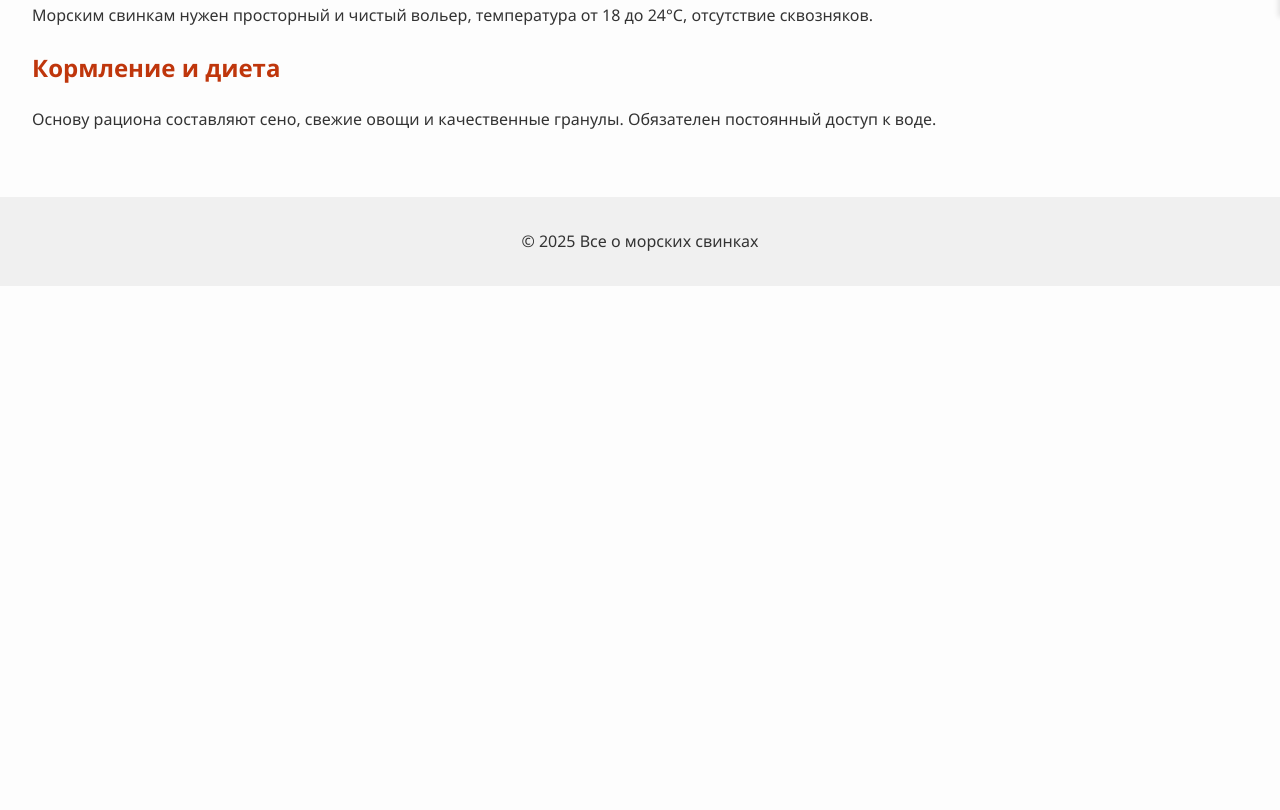
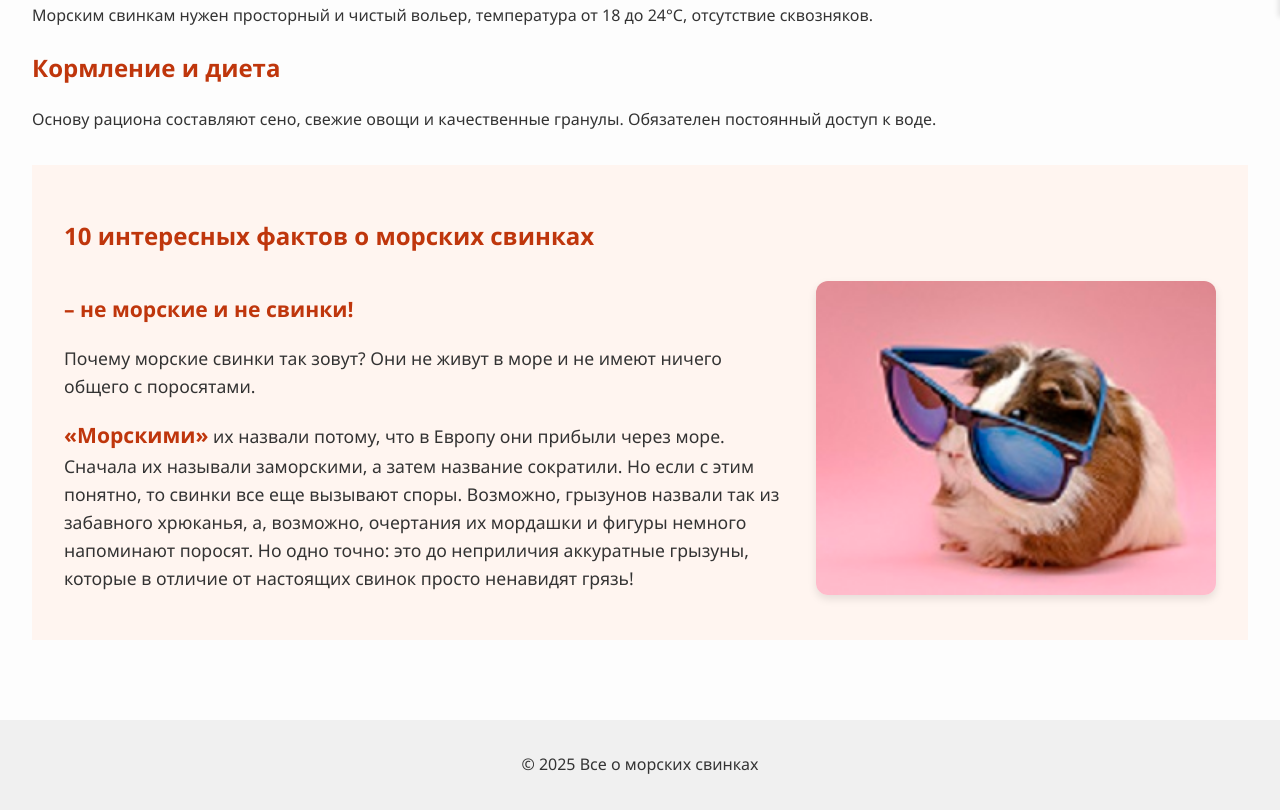
Before and after one commit to PavelMaster-sys/guinea-pigs-site, a plain HTML site: page index.html in a window 1280 px wide. Shown: the part 783-1593 px from the top of the page. Before the commit the page ends 1069 px from the top, so only its background shows below. Drawn offline with Linux system fonts and the light colour scheme.

Commit message:
Add interesting facts section

```diff
--- a/index.html
+++ b/index.html
@@ -40,7 +40,7 @@
           <a href="#" class="breed-link" data-breed="sheltie">Шелти</a>
         </div>
         <div class="gallery-item">
-          <img src="images/closeup-shot-guinea-pig-isolated-white-wall4.jpg" alt="Скинни">
+          <img src="images/images.jpeg4.jpeg" alt="Скинни">
           <a href="#" class="breed-link" data-breed="skinny">Скинни</a>
         </div>
       </div>
@@ -52,6 +52,20 @@
     <section>
       <h2>Кормление и диета</h2>
       <p>Основу рациона составляют сено, свежие овощи и качественные гранулы. Обязателен постоянный доступ к воде.</p>
+    </section>
+
+    <section class="facts-section">
+      <h2>10 интересных фактов о морских свинках</h2>
+      <div class="fact-container">
+        <div class="fact-text">
+          <p><strong>– не морские и не свинки!</strong></p>
+          <p>Почему морские свинки так зовут? Они не живут в море и не имеют ничего общего с поросятами.</p>
+          <p><strong>«Морскими»</strong> их назвали потому, что в Европу они прибыли через море. Сначала их называли заморскими, а затем название сократили. Но если с этим понятно, то свинки все еще вызывают споры. Возможно, грызунов назвали так из забавного хрюканья, а, возможно, очертания их мордашки и фигуры немного напоминают поросят. Но одно точно: это до неприличия аккуратные грызуны, которые в отличие от настоящих свинок просто ненавидят грязь!</p>
+        </div>
+        <div class="fact-image">
+          <img src="images/cute-guinea-pig-wearing-sunglasses5.jpg" alt="Морская свинка в очках">
+        </div>
+      </div>
     </section>
   </main>
   <footer>
--- a/style.css
+++ b/style.css
@@ -332,3 +332,61 @@ footer {
     padding: 10px; /* Увеличиваем область нажатия для мобильных устройств */
   }
 }
+
+/* Стили для секции с фактами */
+.facts-section {
+  padding: 2rem;
+  background-color: #fff5f0;
+  margin: 2rem 0;
+}
+
+.fact-container {
+  display: flex;
+  gap: 30px;
+  max-width: 1200px;
+  margin: 0 auto;
+  align-items: center;
+}
+
+.fact-text {
+  flex: 1;
+  font-size: 1.1em;
+  line-height: 1.6;
+}
+
+.fact-text p {
+  margin-bottom: 1rem;
+}
+
+.fact-text strong {
+  color: #bf360c;
+  font-size: 1.2em;
+}
+
+.fact-image {
+  flex: 1;
+  max-width: 400px;
+}
+
+.fact-image img {
+  width: 100%;
+  height: auto;
+  border-radius: 12px;
+  box-shadow: 0 4px 8px rgba(0, 0, 0, 0.1);
+}
+
+/* Медиа-запрос для мобильных устройств */
+@media (max-width: 768px) {
+  .fact-container {
+    flex-direction: column;
+  }
+
+  .fact-image {
+    order: -1;
+    max-width: 100%;
+  }
+
+  .facts-section {
+    padding: 1rem;
+  }
+}
```
Also changed, not shown: images/7aq869qxo3rutricmytj2j4hpoqkuul6.jpeg (added), images/cute-guinea-pig-wearing-sunglasses5.jpg (added), images/images.jpeg4.jpeg (added).
